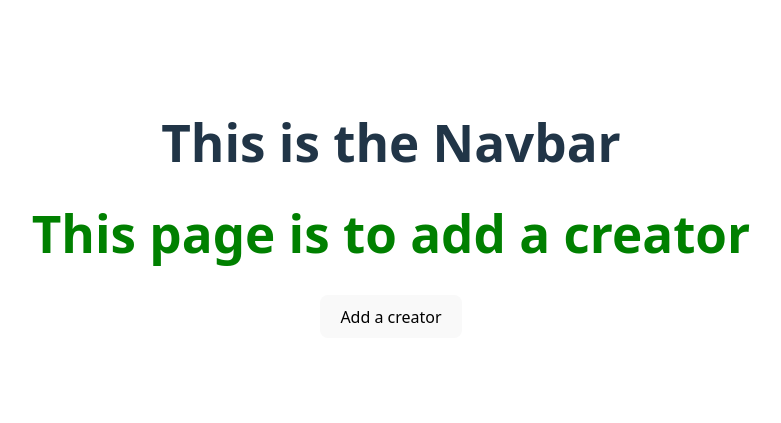
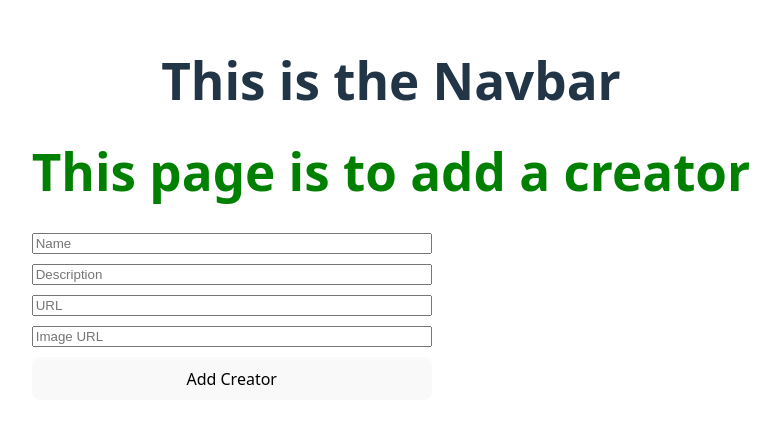
Before and after one commit to DiandreMiller/creatorverse, a React (Vite) app: page /add-creator in a window 1280 px wide. Shown: the part 191-614 px from the top of the page, without its empty margins (249-1030 px from the left). Built offline with nearby package versions, Linux system fonts and the light colour scheme; no server answers.

Commit message:
form for adding data

```diff
--- a/src/pages/AddCreator.jsx
+++ b/src/pages/AddCreator.jsx
@@ -1,19 +1,33 @@
+import { useState } from "react";
 import axios from "axios";
 
 const AddCreator = () => {
     const URL = import.meta.env.VITE_API_URL;
     const API_KEY = import.meta.env.VITE_API_KEY;
 
-    const handleAddACreator = async () => {
+    const [formData, setFormData] = useState({
+        name: "",
+        description: "",
+        url: "",
+        imageURL: ""
+    });
+
+    const handleChange = (e) => {
+        const { name, value } = e.target;
+        setFormData((prev) => ({
+            ...prev,
+            [name]: value
+        }));
+    };
+
+    const handleAddACreator = async (e) => {
+        e.preventDefault(); // prevent page reload
         try {
             const { data } = await axios.post(
                 `${URL}/rest/v1/creators`,
                 {
-                    name: 'Kyle Kulinski',
-                    description: 'American Political YouTuber',
-                    url: 'https://www.youtube.com/@SecularTalk',
-                    imageURL: 'https://yt3.googleusercontent.com/ytc/AIdro_mP1aza51ezNHZdlu-31Djm4ahXXq4nvFfPd_Vsi6FjpYg=s160-c-k-c0x00ffffff-no-rj',
-                    create_at: new Date().toISOString() // ✅ matches your DB column name
+                    ...formData,
+                    create_at: new Date().toISOString() // ✅ matches DB column
                 },
                 {
                     headers: {
@@ -27,6 +41,14 @@ const AddCreator = () => {
 
             console.log("data:", data);
             alert(`${data[0].name} has been added`);
+
+            // Reset form after success
+            setFormData({
+                name: "",
+                description: "",
+                url: "",
+                imageURL: ""
+            });
         } catch (error) {
             console.error("Error inserting Data:", error.response?.data || error.message);
             alert("Failed to add creator");
@@ -36,7 +58,41 @@ const AddCreator = () => {
     return (
         <div>
             <h1 style={{ color: "green" }}>This page is to add a creator</h1>
-            <button onClick={handleAddACreator}>Add a creator</button>
+            <form onSubmit={handleAddACreator} style={{ display: "flex", flexDirection: "column", gap: "10px", maxWidth: "400px" }}>
+                <input
+                    type="text"
+                    name="name"
+                    placeholder="Name"
+                    value={formData.name}
+                    onChange={handleChange}
+                    required
+                />
+                <input
+                    type="text"
+                    name="description"
+                    placeholder="Description"
+                    value={formData.description}
+                    onChange={handleChange}
+                    required
+                />
+                <input
+                    type="url"
+                    name="url"
+                    placeholder="URL"
+                    value={formData.url}
+                    onChange={handleChange}
+                    required
+                />
+                <input
+                    type="url"
+                    name="imageURL"
+                    placeholder="Image URL"
+                    value={formData.imageURL}
+                    onChange={handleChange}
+                    required
+                />
+                <button type="submit">Add Creator</button>
+            </form>
         </div>
     );
 };
```
